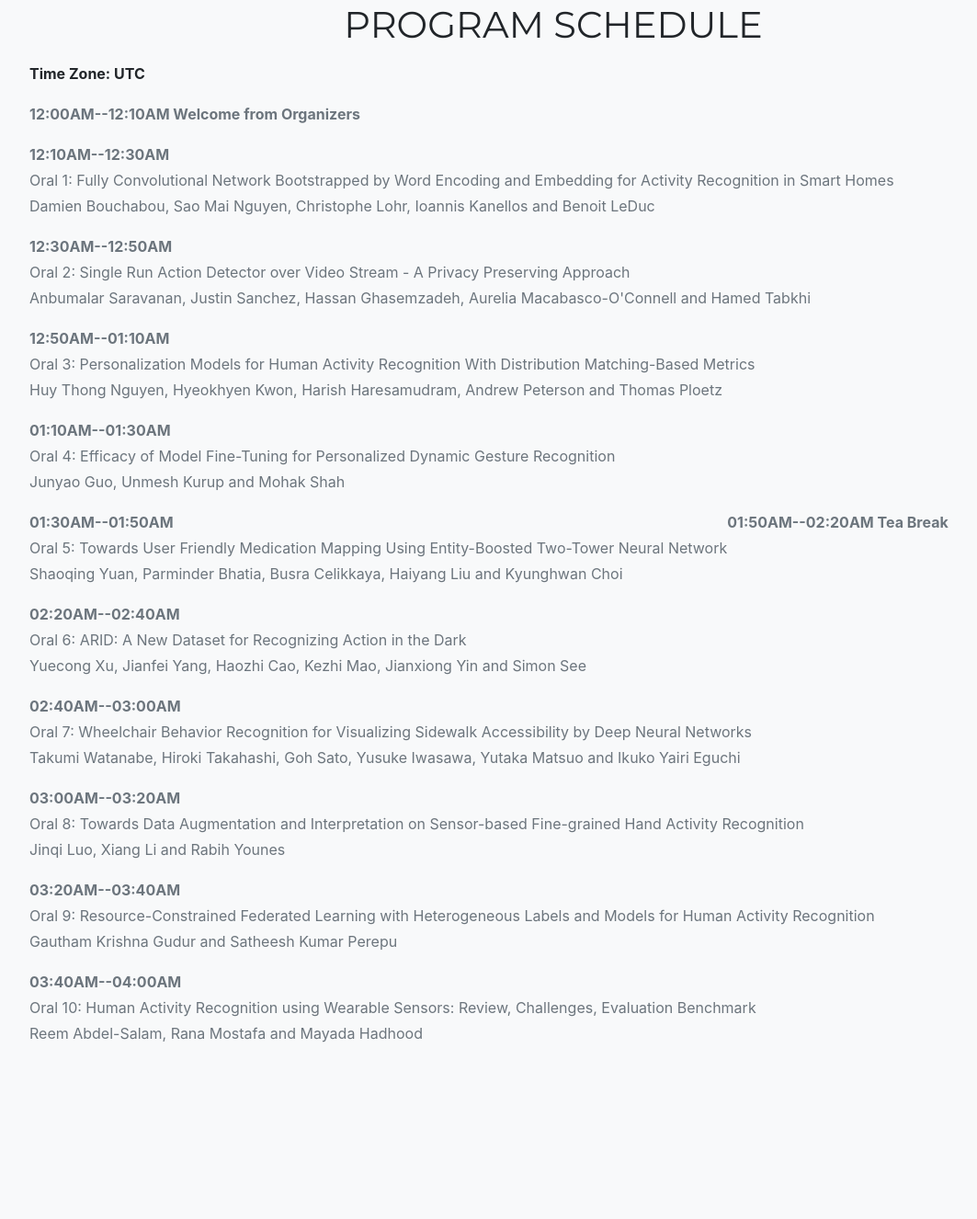
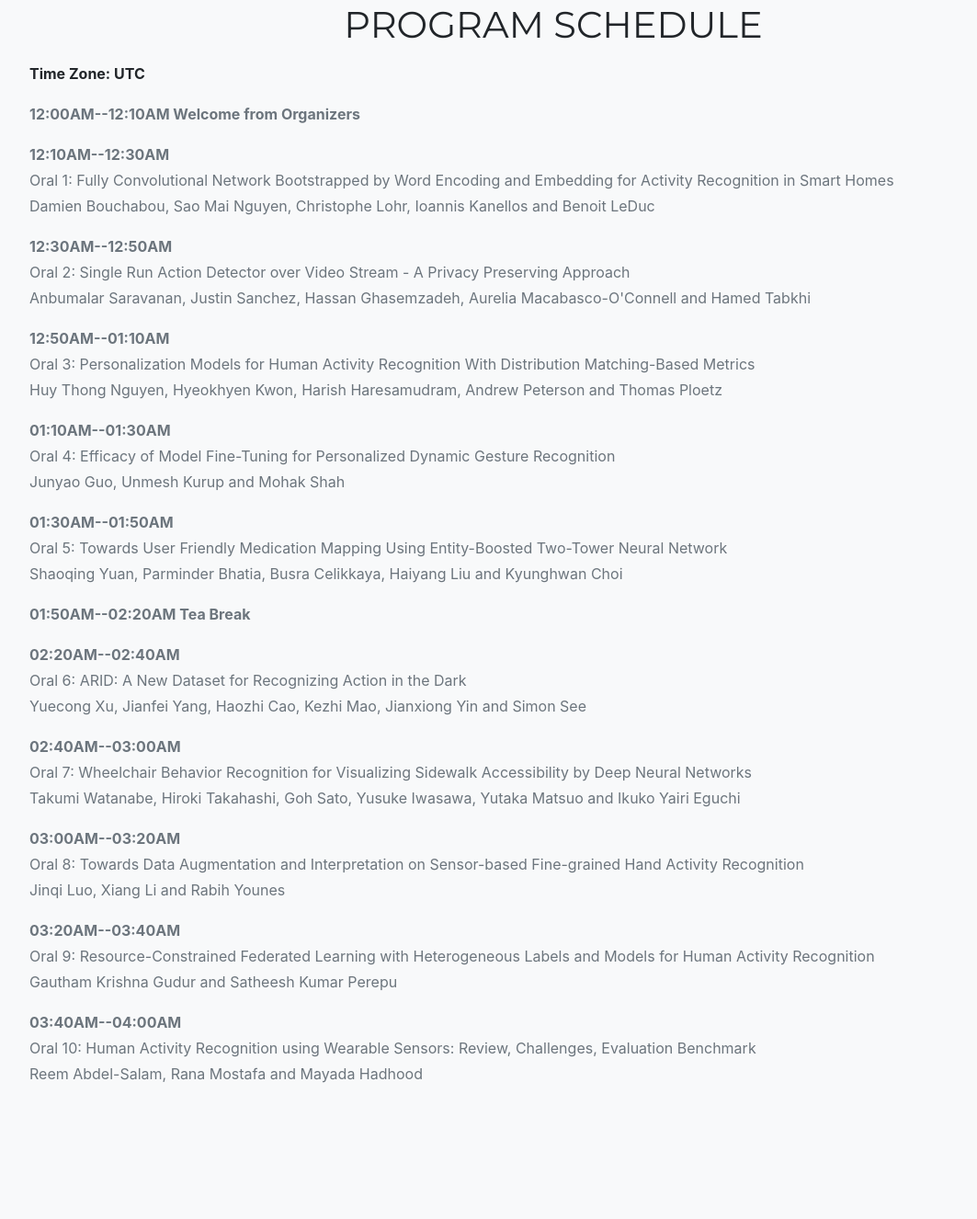
Before and after one commit to keyplay/ijcai2020workshop, a website with bundled scripts: page index.html in a window 1280 px wide. Shown: the part 3314-4640 px from the top of the page at 92% size, without its empty margins (38-1101 px from the left). Built offline with nearby package versions, Linux system fonts and the light colour scheme; files whose address does not match are found by name; a web font is replaced by a local one.

Commit message:
Update index.html

```diff
--- a/index.html
+++ b/index.html
@@ -294,9 +294,11 @@ This technology can be a good candidate for human activity recognition. Some ini
     <p class="section-subheading"> <b>Time Zone: UTC </b> </p>
     </div>
 
-	  <div class="row">
+  <div class="row">
     <p class="text-muted"> <b>12:00AM--12:10AM Welcome from Organizers </b> </p>
+  </div>
 
+  <div class="row">
     <p class="text-muted"> <b>12:10AM--12:30AM</b> <br>
      Oral 1: Fully Convolutional Network Bootstrapped by Word Encoding and Embedding for Activity Recognition in Smart Homes <br>
      Damien Bouchabou, Sao Mai Nguyen, Christophe Lohr, Ioannis Kanellos and Benoit LeDuc </p>
@@ -316,9 +318,13 @@ This technology can be a good candidate for human activity recognition. Some ini
     <p class="text-muted"> <b>01:30AM--01:50AM</b> <br>
       Oral 5: Towards User Friendly Medication Mapping Using Entity-Boosted Two-Tower Neural Network <br>
      Shaoqing Yuan, Parminder Bhatia, Busra Celikkaya, Haiyang Liu and Kyunghwan Choi </p>
+	</div>
 
-     <br> <p class="text-muted"> <b>01:50AM--02:20AM Tea Break </b> </p>
+    <div class="row">
+      <p class="text-muted"> <b>01:50AM--02:20AM Tea Break </b> </p>
+    </div>
 
+    <div class="row">
       <p class="text-muted"> <b>02:20AM--02:40AM</b> <br>
       Oral 6: ARID: A New Dataset for Recognizing Action in the Dark <br>
      Yuecong Xu, Jianfei Yang, Haozhi Cao, Kezhi Mao, Jianxiong Yin and Simon See </p>
```
